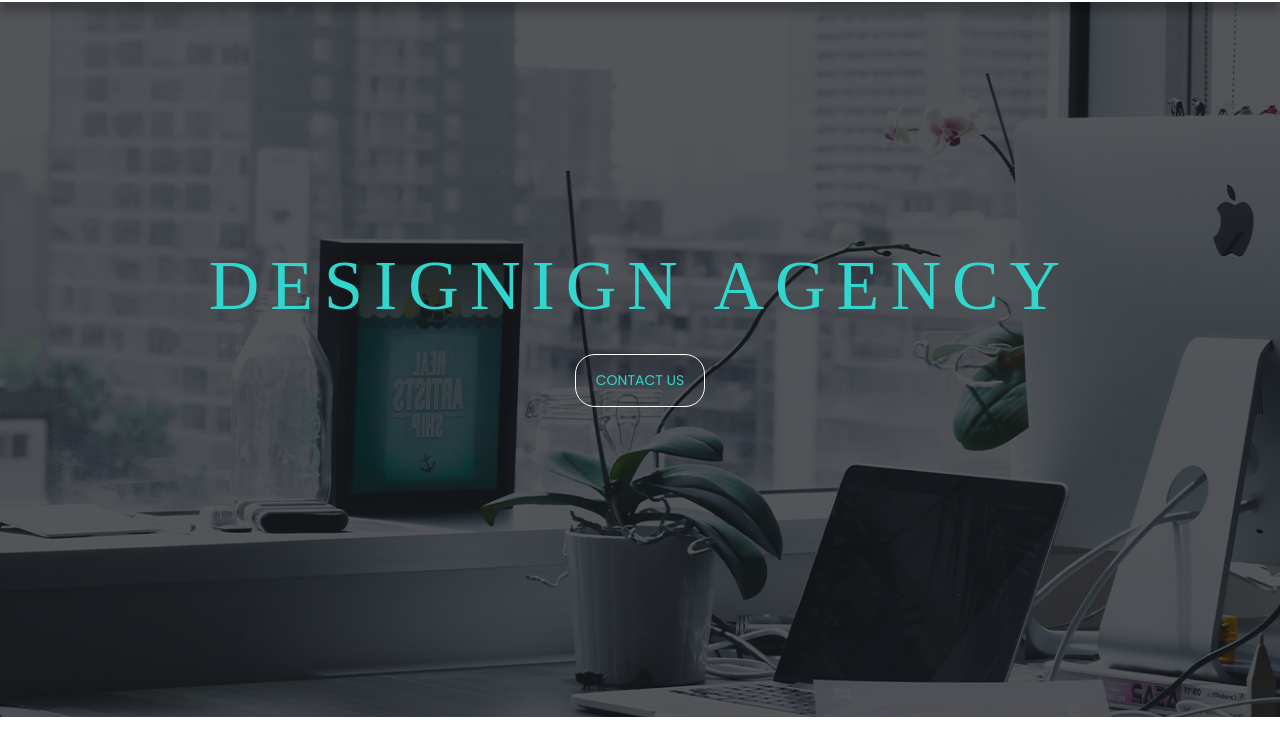
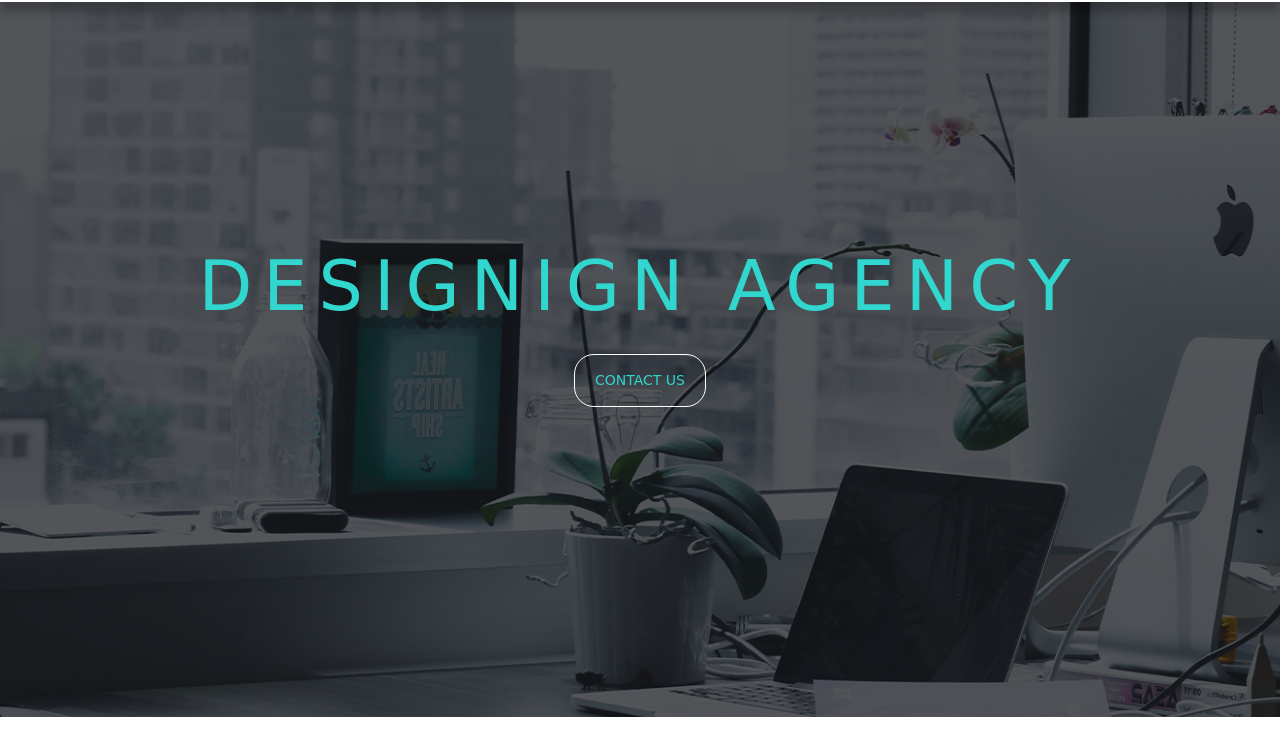
Before and after one commit to Sheikh-Sobuj/VEER-Project, a plain HTML site: page index.html in a window 1280 px wide. Shown: the part 54-800 px from the top of the page. Drawn offline with nearby package versions, Linux system fonts and the light colour scheme.

Commit message:
Update style.css

```diff
--- a/assets/css/style.css
+++ b/assets/css/style.css
@@ -1,6 +1,6 @@
 @import url('https://fonts.googleapis.com/css2?family=Poppins:wght@300;400&display=swap');
 @import url('https://fonts.googleapis.com/css2?family=Open+Sans:wght@300;400&display=swap')
-@import url('https://fonts.googleapis.com/css2?family=Merriweather:wght@300&family=Open+Sans:wght@300;400&display=swap');
+@import url('https://fonts.googleapis.com/css2?family=Pacifico&display=swap');
 
 /* COMMON CSS AREA */
 * {
@@ -10,7 +10,7 @@
     box-sizing: border-box;
 }
 
-h1, h2, h3, h4, h5, h6 {
+h1,h2, h3, h4, h5, h6 {
     font-family: 'Poppins', sans-serif;
 }
 
@@ -98,7 +98,7 @@ header {
     text-transform: uppercase;
     color: var(--blue);
     text-align: center;
-    font-family: 'Merriweather', serif;
+    font-family: 'Pacifico', cursive;
 }
 
 .banner-btn {
@@ -110,7 +110,7 @@ header {
     font-size: 14px;
     padding: 15px 20px;
     color: var(--blue);
-    font-family: 'Poppins', sans-serif;
+    font-family: 'Pacifico', cursive;
     border: 1px solid var(--white);
     border-radius: 20px;
 }
@@ -486,6 +486,7 @@ header {
     .banner-tile h1 {
         font-size: 20px;
         margin-top: 15px;
+        line-height: 25px;
     }
 
     .banner-btn {
```
